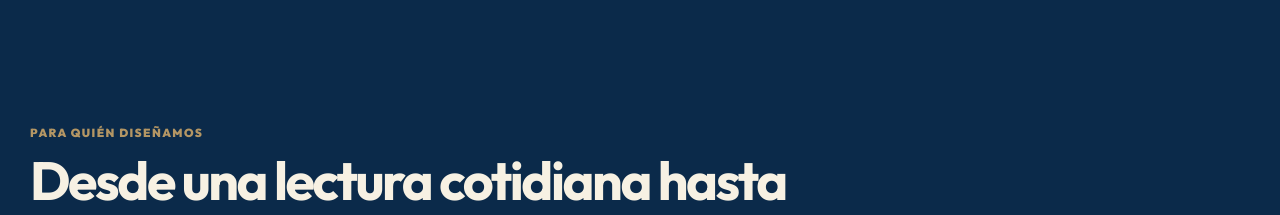
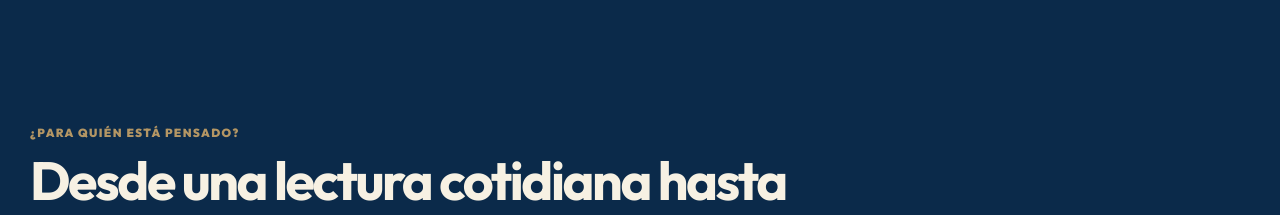
Before and after one commit to cristiancogollo4-rgb/biblion-web, a Next.js app: page / in a window 1280 px wide. Shown: the part 2960-3175 px from the top of the page. Built offline with nearby package versions, Linux system fonts and the light colour scheme.

Commit message:
feat: renombra seccion a para quien esta pensado

```diff
--- a/src/app/page.tsx
+++ b/src/app/page.tsx
@@ -142,7 +142,7 @@ export default function Home() {
 
       <section className="stitch-section" data-reveal>
         <SectionHeading
-          eyebrow="PARA QUIÉN DISEÑAMOS"
+          eyebrow="¿PARA QUIÉN ESTÁ PENSADO?"
           title="Desde una lectura cotidiana hasta una enseñanza completa."
         />
         <div className="stitch-audience-grid">
```
Also changed, not shown: 1 other file (tests, documents, lock files or other folders).
